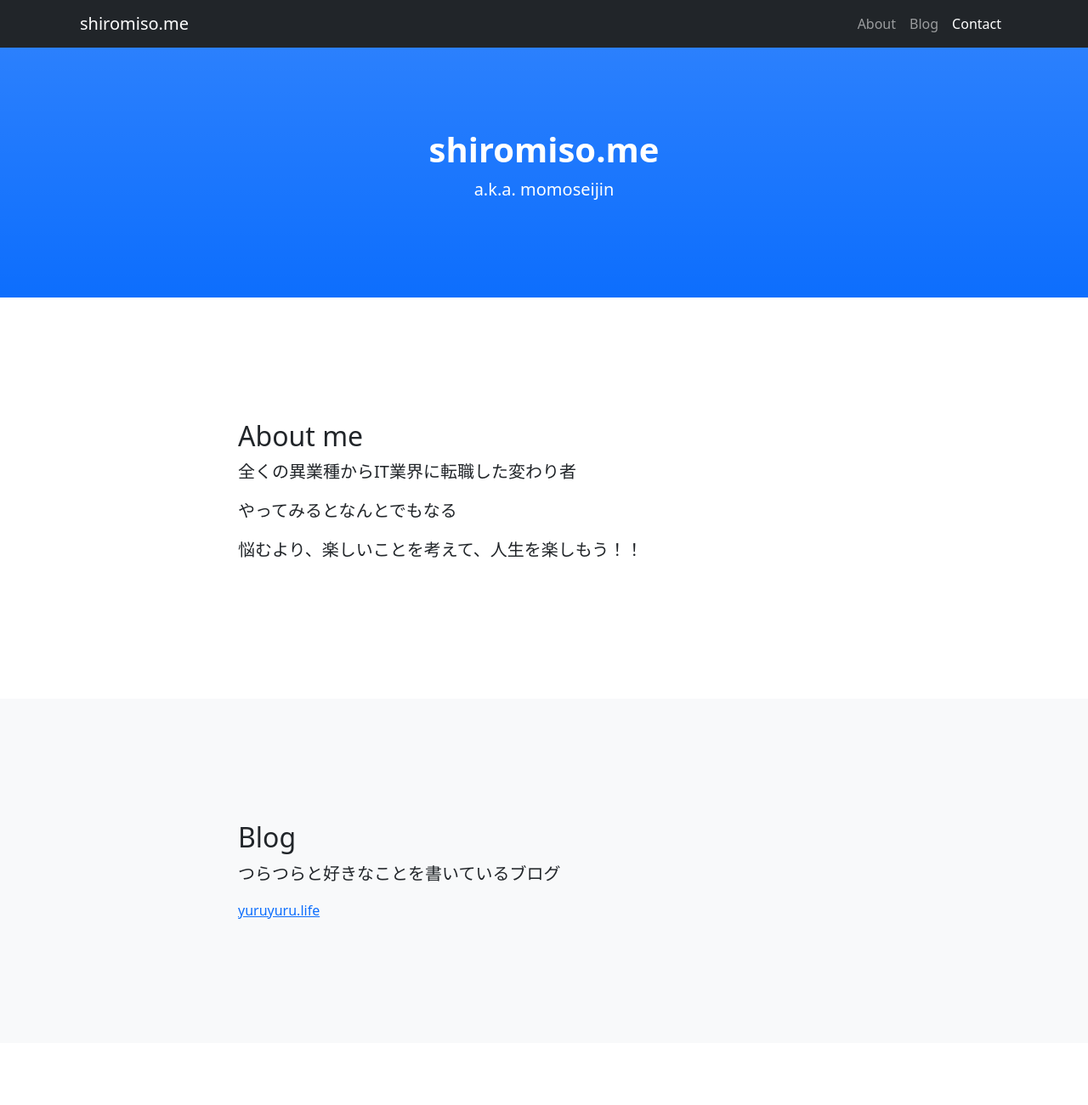
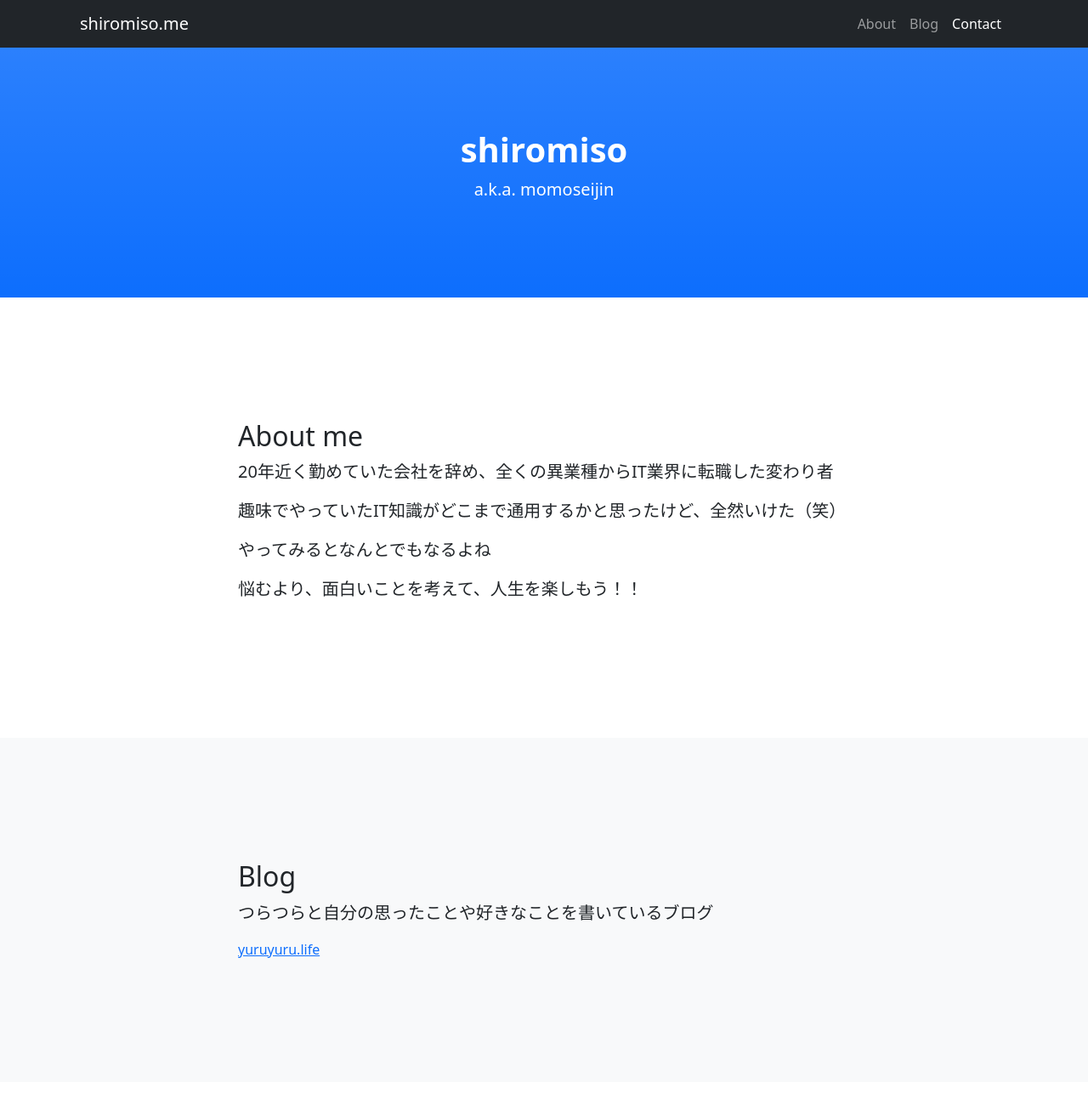
Before and after one commit to momoseijin/momoseijin.github.io, a plain HTML site: page index.html in a window 1280 px wide. Shown: the top 1300 px of the page at 85% size. Drawn offline with nearby package versions, Linux system fonts and the light colour scheme.

Commit message:
Update index.html
Update my biography

```diff
--- a/index.html
+++ b/index.html
@@ -30,7 +30,7 @@
         <!-- Header-->
         <header class="bg-primary bg-gradient text-white">
             <div class="container px-4 text-center">
-                <h1 class="fw-bolder">shiromiso.me</h1>
+                <h1 class="fw-bolder">shiromiso</h1>
                 <p class="lead">a.k.a. momoseijin</p>
             </div>
         </header>
@@ -40,9 +40,10 @@
                 <div class="row gx-4 justify-content-center">
                     <div class="col-lg-8">
                         <h2>About me</h2>
-                        <p class="lead">全くの異業種からIT業界に転職した変わり者</p>
-                        <p class="lead">やってみるとなんとでもなる</p>
-                        <p class="lead">悩むより、楽しいことを考えて、人生を楽しもう！！</p>
+                        <p class="lead">20年近く勤めていた会社を辞め、全くの異業種からIT業界に転職した変わり者</p>
+                        <p class="lead">趣味でやっていたIT知識がどこまで通用するかと思ったけど、全然いけた（笑）</p>
+                        <p class="lead">やってみるとなんとでもなるよね</p>
+                        <p class="lead">悩むより、面白いことを考えて、人生を楽しもう！！</p>
                     </div>
                 </div>
             </div>
@@ -53,7 +54,7 @@
                 <div class="row gx-4 justify-content-center">
                     <div class="col-lg-8">
                         <h2>Blog</h2>
-                        <p class="lead">つらつらと好きなことを書いているブログ</p>
+                        <p class="lead">つらつらと自分の思ったことや好きなことを書いているブログ</p>
                         <a href="https://yuruyuru.life/" target="_blank" rel="me noopener">yuruyuru.life</a>
                     </div>
                 </div>
```
